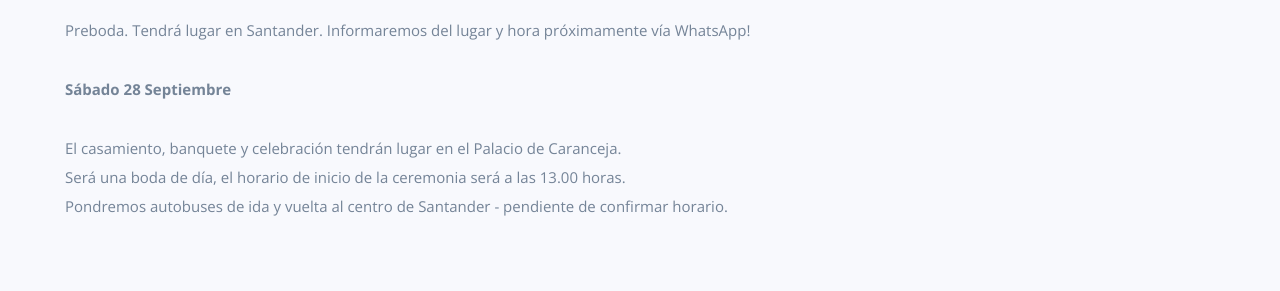
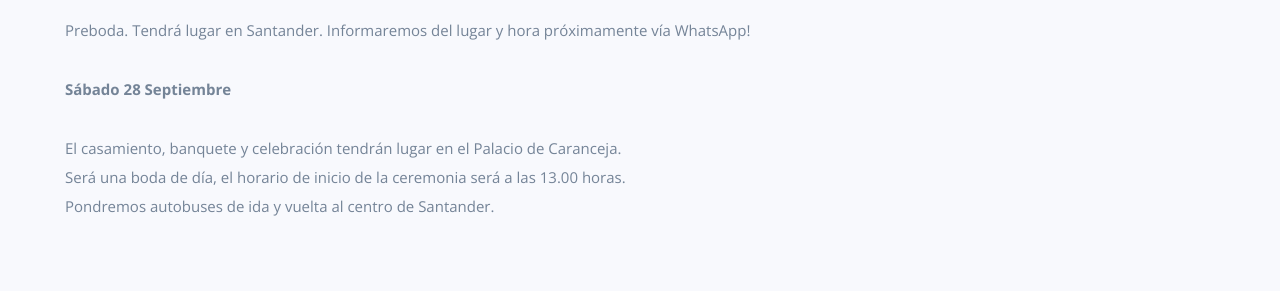
Before and after one commit to javiarrobas/carlosycarlos, a website: page index.html in a window 1280 px wide. Shown: the part 1240-1531 px from the top of the page. Drawn offline with nearby package versions, Linux system fonts and the light colour scheme; some packages are replaced by stand-ins of ours; files whose address does not match are found by name.

Commit message:
Delete pending times sentence.

```diff
--- a/index.html
+++ b/index.html
@@ -130,7 +130,7 @@
                 <p style="margin-left: 10px;">
                     El casamiento, banquete y celebración tendrán lugar en el Palacio de Caranceja. <br>
                     Será una boda de día, el horario de inicio de la ceremonia será a las 13.00 horas. <br>
-                    Pondremos autobuses de ida y vuelta al centro de Santander - pendiente de confirmar horario. </p>
+                    Pondremos autobuses de ida y vuelta al centro de Santander. </p>
             </div>
         </div>
     </div>
```
